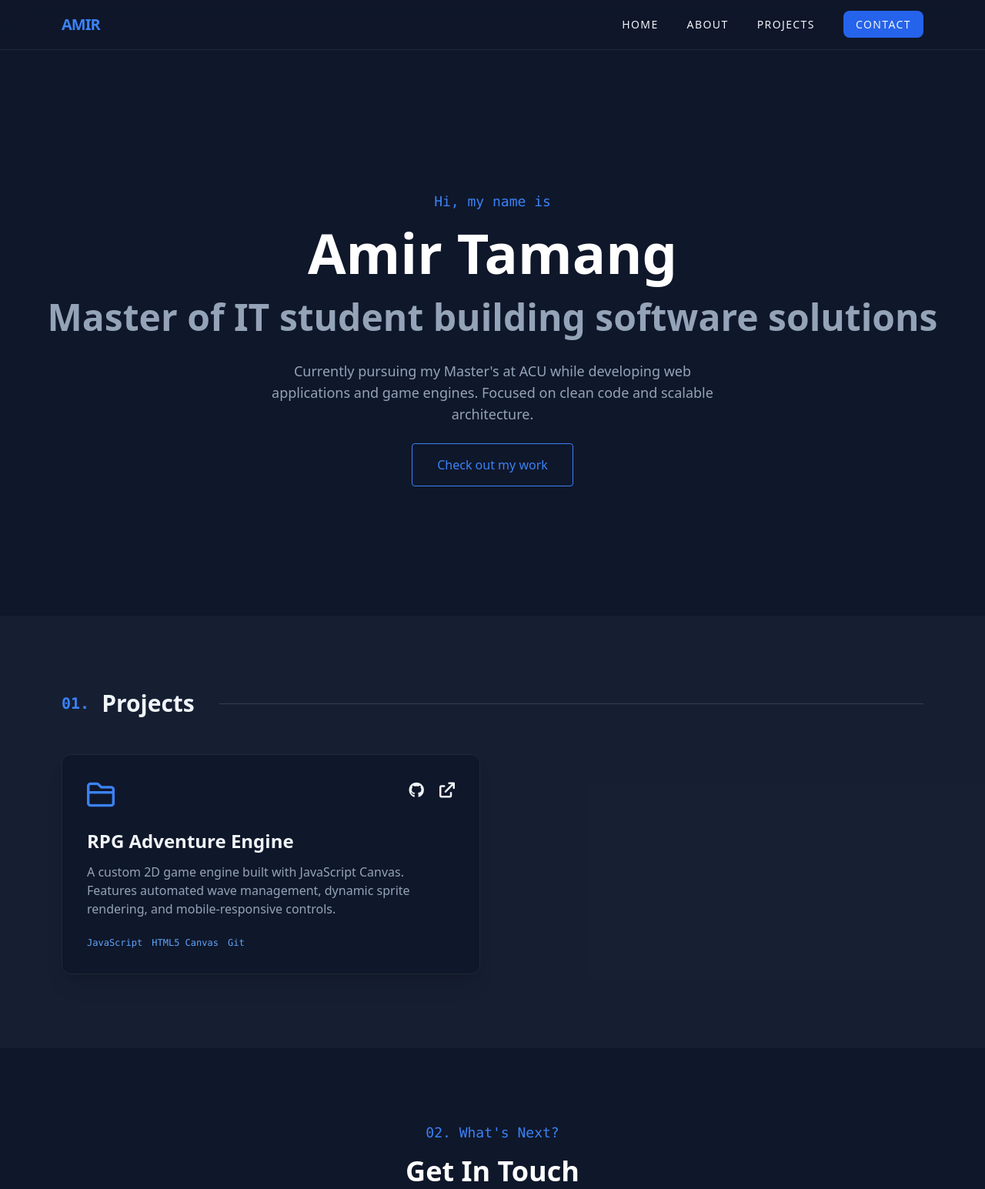
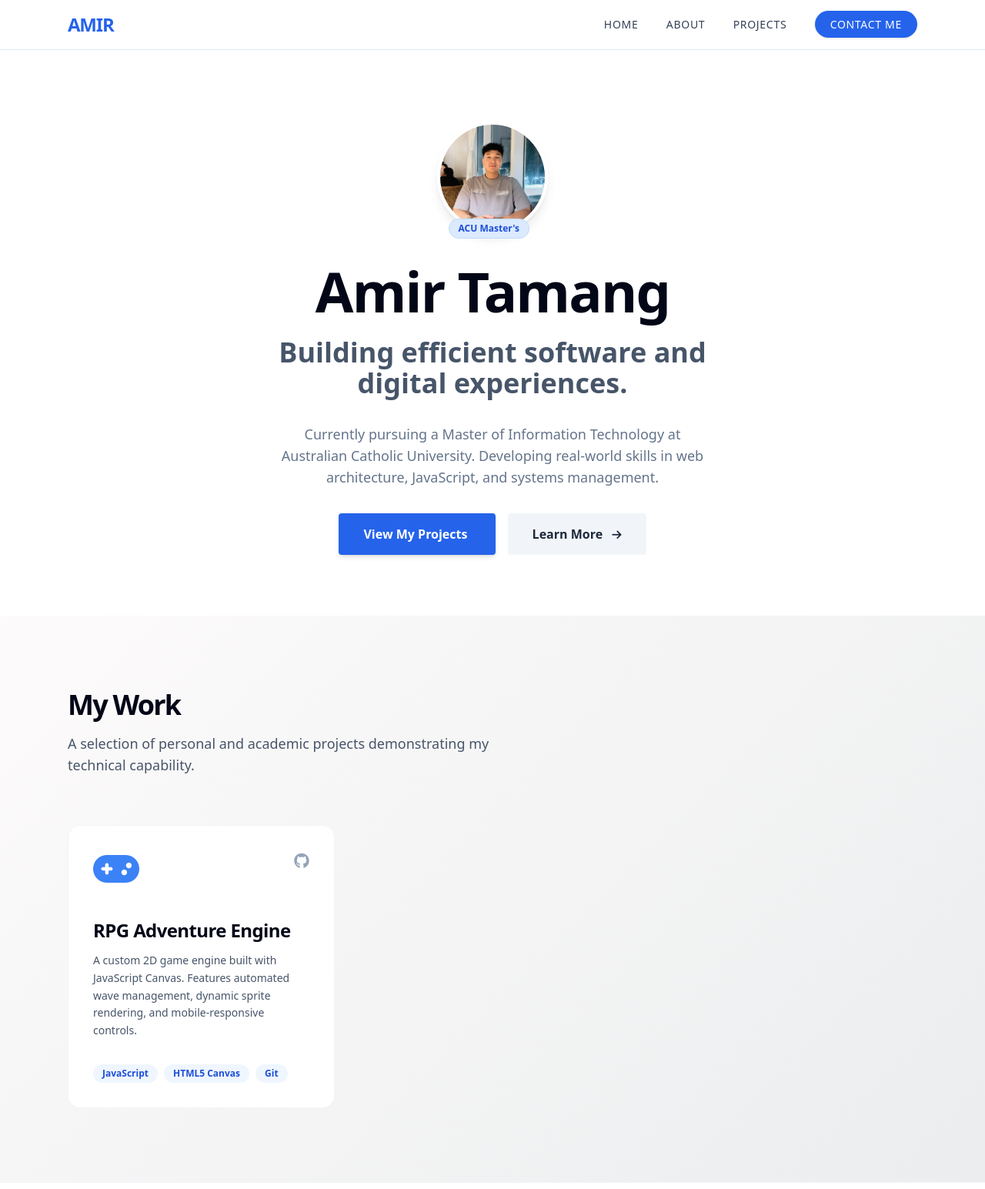
Before and after one commit to amirtamang12/Portfolio, a plain HTML site: page index.html in a window 1280 px wide. Shown: the top 1545 px of the page at 77% size. Drawn offline with nearby package versions, Linux system fonts and the light colour scheme.

Commit message:
Initial commit.

```diff
--- a/index.html
+++ b/index.html
@@ -3,66 +3,78 @@
 <head>
     <meta charset="UTF-8">
     <meta name="viewport" content="width=device-width, initial-scale=1.0">
-    <title>Home</title>
+    <title>Amir Tamang | Software Engineer</title>
     <script src="https://cdn.tailwindcss.com"></script>
     <link rel="stylesheet" href="https://cdnjs.cloudflare.com/ajax/libs/font-awesome/6.0.0/css/all.min.css">
+    <style>
+        /* A simple background gradient for a fresh, clean vibe */
+        .vibe-bg {
+            background-image: linear-gradient(135deg, #fdfbfb 0%, #ebedee 100%);
+        }
+    </style>
 </head>
-<body class="bg-slate-900 text-slate-100 font-sans">
+<body class="vibe-bg text-slate-800 font-sans">
 
-    <nav class="fixed w-full z-50 bg-slate-900/80 backdrop-blur-md border-b border-slate-800">
-        <div class="max-w-6xl mx-auto px-4 h-16 flex items-center justify-between">
-            <span class="text-xl font-bold tracking-tighter text-blue-500">AMIR</span>
-            <div class="space-x-8 text-sm font-medium uppercase tracking-widest">
-                <a href="#home" class="hover:text-blue-400 transition">Home</a>
-                <a href="#about" class="hover:text-blue-400 transition">About</a>
-                <a href="#projects" class="hover:text-blue-400 transition">Projects</a>
-                <a href="#contact" class="bg-blue-600 px-4 py-2 rounded-lg hover:bg-blue-700 transition">Contact</a>
+    <nav class="fixed w-full z-50 bg-white/90 backdrop-blur-sm border-b border-slate-200">
+        <div class="max-w-6xl mx-auto px-6 h-16 flex items-center justify-between">
+            <span class="text-2xl font-bold tracking-tighter text-blue-600">AMIR</span>
+            <div class="space-x-8 text-sm font-medium uppercase tracking-wider text-slate-700">
+                <a href="#home" class="hover:text-blue-600 transition">Home</a>
+                <a href="#about" class="hover:text-blue-600 transition">About</a>
+                <a href="#projects" class="hover:text-blue-600 transition">Projects</a>
+                <a href="#contact" class="bg-blue-600 px-5 py-2 rounded-full text-white hover:bg-blue-700 transition shadow">Contact Me</a>
             </div>
         </div>
     </nav>
 
-    <header id="home" class="min-h-screen flex items-center justify-center pt-16">
-        <div class="text-center px-4">
-            <h2 class="text-blue-500 font-mono mb-4 text-lg">Hi, my name is</h2>
-            <h1 class="text-5xl md:text-7xl font-bold text-white mb-6">Amir Tamang</h1>
-            <h3 class="text-3xl md:text-5xl font-bold text-slate-400 mb-8 leading-tight">
-                Master of IT student building software solutions
-            </h3>
-            <p class="max-w-xl mx-auto text-slate-400 text-lg mb-10">
-                Currently pursuing my Master's at ACU while developing web applications
-                and game engines. Focused on clean code and scalable architecture.
+    <header id="home" class="min-h-screen flex items-center justify-center pt-16 bg-white">
+        <div class="text-center px-6">
+            <div class="mb-10 relative">
+                <img src="amir.jpg" alt="Amir Tamang" class="w-36 h-36 rounded-full mx-auto border-4 border-white shadow-lg object-cover">
+                <span class="absolute bottom-0 right-1/2 translate-x-12 translate-y-2 bg-blue-100 text-blue-700 text-xs font-bold px-3 py-1 rounded-full border border-blue-200">ACU Master's</span>
+            </div>
+            <h1 class="text-5xl md:text-7xl font-bold text-slate-950 mb-6 tracking-tight">Amir Tamang</h1>
+            <h2 class="text-2xl md:text-4xl font-semibold text-slate-600 mb-8 max-w-2xl mx-auto leading-snug">
+                Building efficient software and digital experiences.
+            </h2>
+            <p class="max-w-xl mx-auto text-slate-500 text-lg mb-12">
+                Currently pursuing a Master of Information Technology at Australian Catholic University. Developing real-world skills in web architecture, JavaScript, and systems management.
             </p>
-            <a href="#projects" class="border border-blue-500 text-blue-500 px-8 py-4 rounded font-medium hover:bg-blue-500/10 transition">
-                Check out my work
-            </a>
+            <div class="space-x-4">
+                <a href="#projects" class="bg-blue-600 text-white px-8 py-4 rounded font-semibold hover:bg-blue-700 transition shadow-md">
+                    View My Projects
+                </a>
+                <a href="#about" class="bg-slate-100 text-slate-800 px-8 py-4 rounded font-semibold hover:bg-slate-200 transition">
+                    Learn More <i class="fa-solid fa-arrow-right ml-2 text-sm"></i>
+                </a>
+            </div>
         </div>
     </header>
 
-    <section id="projects" class="py-24 bg-slate-800/50">
-        <div class="max-w-6xl mx-auto px-4">
-            <h2 class="text-3xl font-bold mb-12 flex items-center">
-                <span class="text-blue-500 font-mono mr-4 text-xl">01.</span> Projects
-                <div class="h-px bg-slate-700 flex-grow ml-8"></div>
-            </h2>
+    <section id="projects" class="py-24 vibe-bg">
+        <div class="max-w-6xl mx-auto px-6">
+            <h2 class="text-4xl font-extrabold text-slate-950 mb-4 tracking-tighter">My Work</h2>
+            <p class="text-lg text-slate-600 mb-16 max-w-xl">
+                A selection of personal and academic projects demonstrating my technical capability.
+            </p>
 
-            <div class="grid md:grid-cols-2 gap-8">
-                <div class="bg-slate-900 p-8 rounded-xl border border-slate-800 hover:-translate-y-2 transition-transform shadow-xl">
-                    <div class="flex justify-between items-start mb-6">
-                        <i class="fa-regular fa-folder text-4xl text-blue-500"></i>
-                        <div class="space-x-4">
-                            <a href="#" class="text-xl hover:text-blue-500"><i class="fa-brands fa-github"></i></a>
-                            <a href="#" class="text-xl hover:text-blue-500"><i class="fa-solid fa-arrow-up-right-from-square"></i></a>
-                        </div>
+            <div class="grid md:grid-cols-2 lg:grid-cols-3 gap-8">
+                <div class="bg-white p-8 rounded-2xl border border-slate-100 hover:border-blue-100 hover:shadow-2xl transition duration-300 transform hover:-translate-y-1">
+                    <div class="flex justify-between items-start mb-10">
+                        <i class="fa-solid fa-gamepad text-5xl text-blue-500"></i>
+                        <a href="[Your GitHub Project Link]" class="text-xl text-slate-400 hover:text-blue-600" title="View Source on GitHub">
+                            <i class="fa-brands fa-github"></i>
+                        </a>
                     </div>
-                    <h3 class="text-2xl font-bold mb-3">RPG Adventure Engine</h3>
-                    <p class="text-slate-400 mb-6">
+                    <h3 class="text-2xl font-bold text-slate-950 mb-3 tracking-tight">RPG Adventure Engine</h3>
+                    <p class="text-slate-600 mb-8 text-sm leading-relaxed">
                         A custom 2D game engine built with JavaScript Canvas. Features automated wave management,
                         dynamic sprite rendering, and mobile-responsive controls.
                     </p>
-                    <div class="flex flex-wrap gap-3 font-mono text-xs text-blue-400">
-                        <span>JavaScript</span>
-                        <span>HTML5 Canvas</span>
-                        <span>Git</span>
+                    <div class="flex flex-wrap gap-2 text-xs font-semibold text-blue-700">
+                        <span class="bg-blue-50 px-3 py-1 rounded-full">JavaScript</span>
+                        <span class="bg-blue-50 px-3 py-1 rounded-full">HTML5 Canvas</span>
+                        <span class="bg-blue-50 px-3 py-1 rounded-full">Git</span>
                     </div>
                 </div>
 
@@ -70,16 +82,18 @@
         </div>
     </section>
 
-    <footer id="contact" class="py-24 text-center">
-        <h2 class="text-blue-500 font-mono mb-4 text-lg">02. What's Next?</h2>
-        <h3 class="text-4xl font-bold text-white mb-6">Get In Touch</h3>
-        <p class="max-w-md mx-auto text-slate-400 mb-10 text-lg">
-            I'm currently looking for entry-level IT opportunities. Whether you have a question or just want to say hi, my inbox is always open!
+    <footer id="contact" class="py-24 bg-white text-center border-t border-slate-100">
+        <h3 class="text-4xl font-extrabold text-slate-950 mb-6 tracking-tighter">Let’s Connect</h3>
+        <p class="max-w-md mx-auto text-slate-600 mb-12 text-lg">
+            I'm currently focused on my ACU studies and looking for entry-level IT roles. I’m always open to discussing new opportunities or collaborating on a project.
         </p>
-        <a href="mailto:amir.yonjan12@gmail.com" class="border-2 border-blue-500 text-blue-500 px-10 py-4 rounded font-bold hover:bg-blue-500/10 transition">
-            Say Hello
-        </a>
-    </footer>
+        <div class="space-x-6 text-3xl text-slate-500 mb-16">
+            <a href="mailto:amir.yonjan12@gmail.com" class="hover:text-blue-600" title="Email Me"><i class="fa-regular fa-envelope"></i></a>
+            <a href="https://www.linkedin.com/in/amir-tamang-51b103188/" class="hover:text-blue-600" title="My LinkedIn"><i class="fa-brands fa-linkedin"></i></a>
+            <a href="https://github.com/amirtamang12" class="hover:text-blue-600" title="My GitHub"><i class="fa-brands fa-github"></i></a>
+        </div>
+        <p class="text-slate-400 text-sm">© 2026 Amir Tamang.</p>
+    </footer
 
 </body>
 </html>
```
Also changed, not shown: amir.jpg (added), 1 other file.
